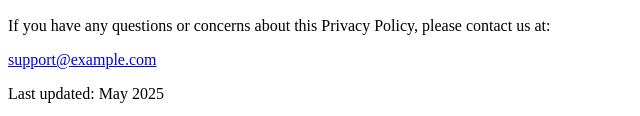
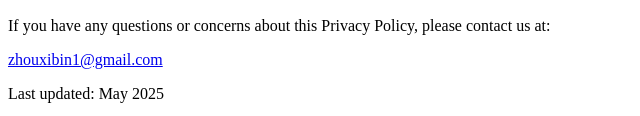
Before and after one commit to zhouxibin1/receipt-scanner-privacy, a plain HTML site: page index.html in a window 1280 px wide. Shown: the part 745-861 px from the top of the page, 0-640 px from the left. Drawn offline with Linux system fonts and the light colour scheme.

Commit message:
Update index.html

```diff
--- a/index.html
+++ b/index.html
@@ -30,7 +30,7 @@
 
   <h2>7. Contact</h2>
   <p>If you have any questions or concerns about this Privacy Policy, please contact us at:</p>
-  <p><a href="mailto:support@example.com">support@example.com</a></p>
+  <p><a href="mailto:zhouxibin1@gmail.com">zhouxibin1@gmail.com</a></p>
 
   <p>Last updated: May 2025</p>
 </body>
```
